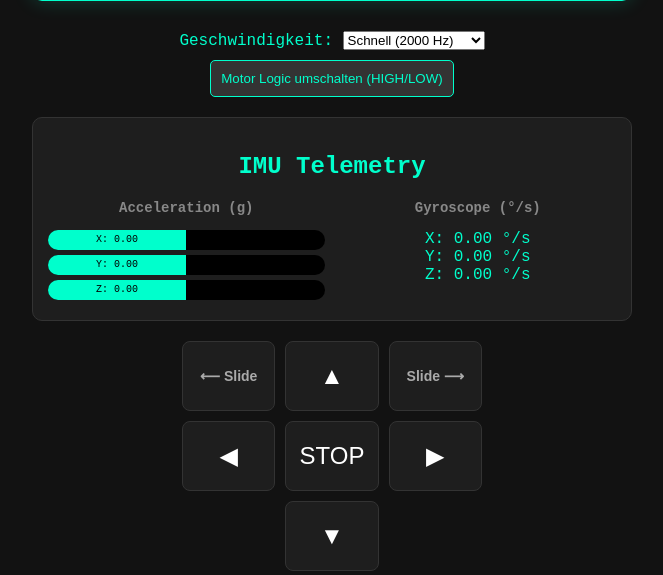
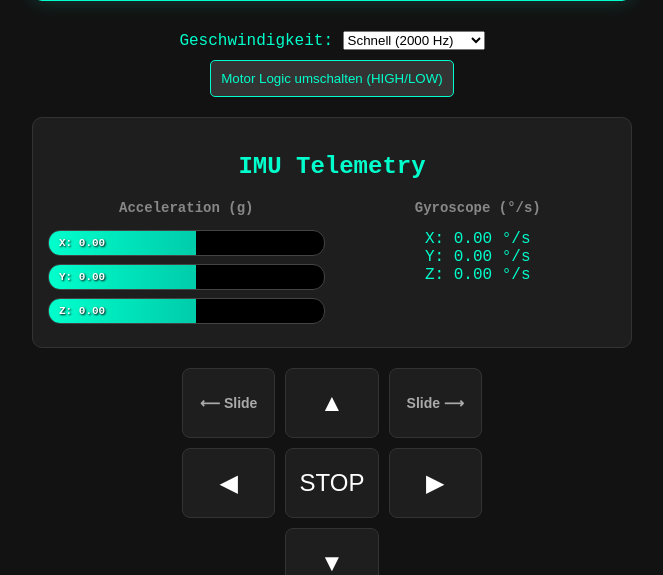
Before and after one commit to oliverruoff/MateBot_v2, a Flask app: page / in a window 1280 px wide. Shown: the part 546-1121 px from the top of the page, without its empty margins (308-971 px from the left). Run offline with Flask 3, Linux system fonts and the light colour scheme; parts of the project's set-up code (start-up, migrations or seed data) failed here and were passed over.

Commit message:
style: improve MPU telemetry visualization with centered bars and better styling

```diff
--- a/static/style.css
+++ b/static/style.css
@@ -91,22 +91,41 @@ h1 {
 
 .bar-container {
     background: #000;
-    height: 20px;
-    border-radius: 10px;
-    margin: 5px 0;
+    height: 24px;
+    border-radius: 12px;
+    margin: 8px 0;
     overflow: hidden;
     position: relative;
+    border: 1px solid #444;
+}
+
+.bar-container::after {
+    content: '';
+    position: absolute;
+    left: 50%;
+    top: 0;
+    bottom: 0;
+    width: 2px;
+    background: rgba(255,255,255,0.3);
+    z-index: 1;
 }
 
 .bar {
-    background: #00ffcc;
+    background: linear-gradient(90deg, #00ffcc, #00ccaa);
     height: 100%;
     width: 50%;
-    transition: width 0.1s;
-    text-align: center;
-    font-size: 10px;
-    line-height: 20px;
-    color: #000;
+    transition: width 0.05s ease-out;
+    font-size: 11px;
+    font-weight: bold;
+    line-height: 24px;
+    color: #fff;
+    text-shadow: 1px 1px 2px #000;
+    position: relative;
+    z-index: 2;
+    display: flex;
+    align-items: center;
+    padding-left: 10px;
+    white-space: nowrap;
 }
 
 .settings {
```
